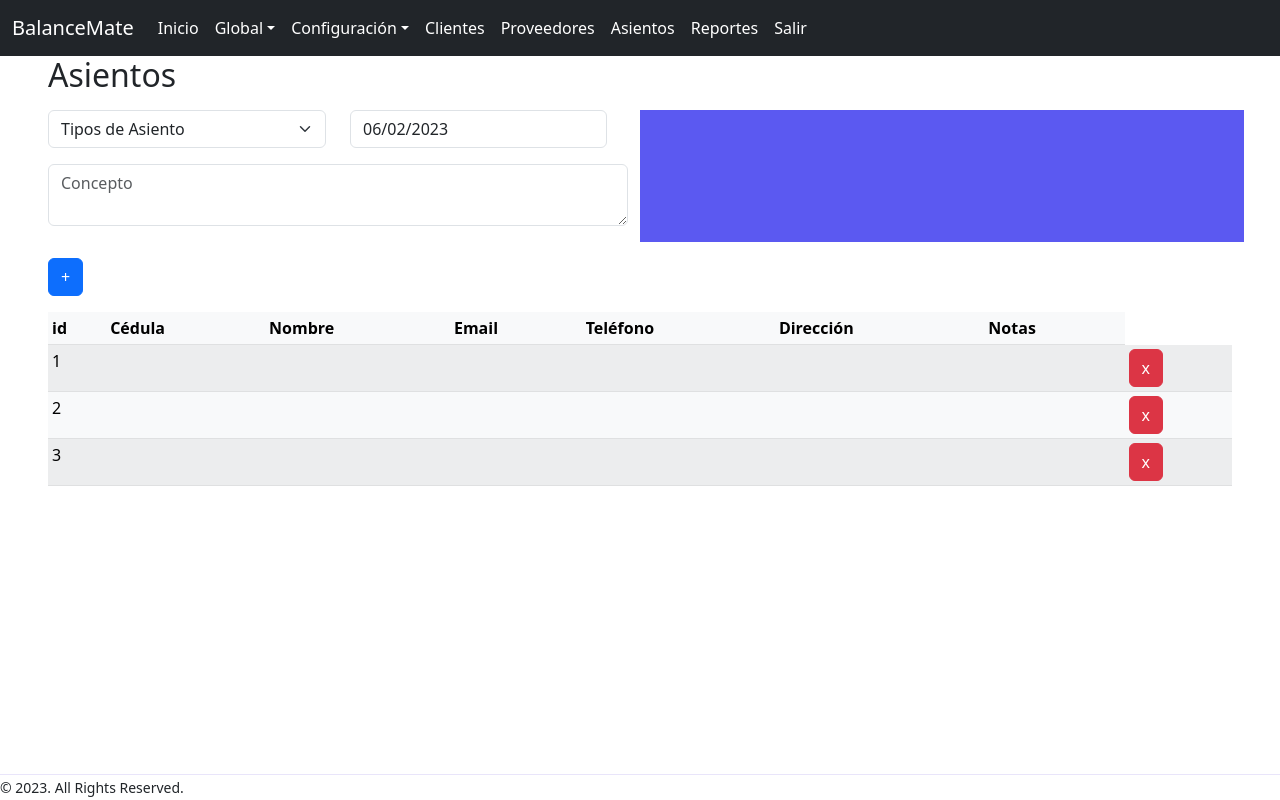
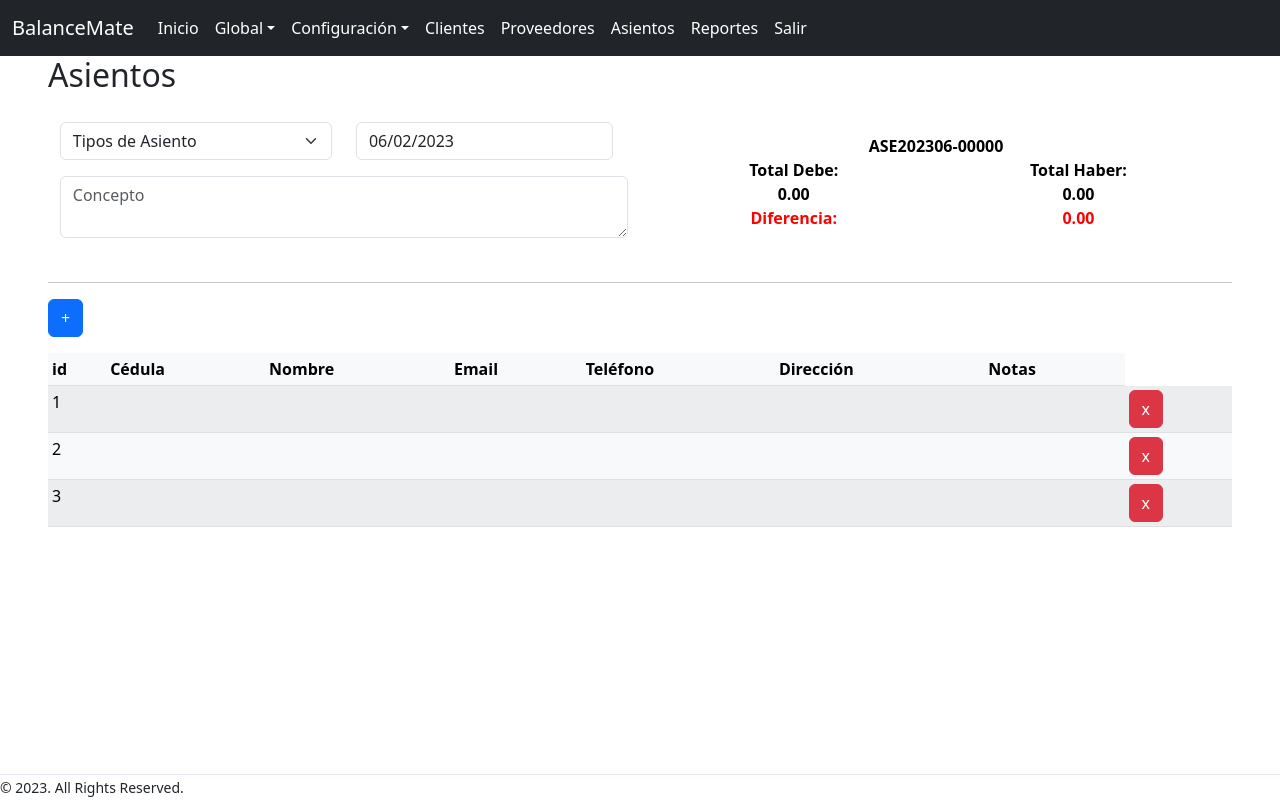
Before and after one commit to rbrenesr/p-BalanceMate, a React (Vite) app: page /asientos in a window 1280 px wide. Built offline with nearby package versions, Linux system fonts and the light colour scheme.

Commit message:
save: asientos [rb]

```diff
--- a/src/site/asientos/components/AsientoEnc.jsx
+++ b/src/site/asientos/components/AsientoEnc.jsx
@@ -1,6 +1,6 @@
 import React from 'react';
 import { useForm } from "../.././../hooks";
-import { TiposDeAsiento } from './';
+import { TiposDeAsiento, TotalAsiento } from './';
 import DatePicker, { registerLocale } from 'react-datepicker';
 import "react-datepicker/dist/react-datepicker.css";
 import es from 'date-fns/locale/es';
@@ -47,13 +47,17 @@ export const AsientoEnc = () => {
     <>
       <form onSubmit={onFormSubmit}>
 
+        <div className="row">
+
+
+          <div className="col-md-6">
             <div className="row d-flex justify-content-around">
-          <div className="col-md-3">
+              <div className="col-md-6">
                 <div className="mb-3">
-              <TiposDeAsiento tipoDeAsiento={tipoDeAsiento} onInputChange={onInputChange}/>
+                  <TiposDeAsiento tipoDeAsiento={tipoDeAsiento} onInputChange={onInputChange} />
                 </div>
               </div>
-          <div className="col-md-3">
+              <div className="col-md-6">
                 <div className="mb-3">
                   <div className="form-group mb-2">
                     <DatePicker
@@ -66,14 +70,9 @@ export const AsientoEnc = () => {
                   </div>
                 </div>
               </div>
-          <div className="col-md-6 totales">
-            <div className="mb-3">
             </div>
-          </div>
-        </div>
-
             <div className="row">
-          <div className="col-md-6">
+              <div className="col-md-12">
                 <div className="mb-3">
                   <textarea
                     type="text"
@@ -83,13 +82,26 @@ export const AsientoEnc = () => {
                     rows="2"
                     name="concepto"
                   />
+                </div>
+              </div>
+            </div>
+          </div>
+
+
+
+          <div className="col-md-6">
+            <TotalAsiento />
+          </div>
+
+
+
 
         </div>
-          </div>
-          <div className="col-md-6 totales">
 
-          </div>
-        </div>
+
+
+
+
 
       </form>
     </>
--- /dev/null
+++ b/src/site/asientos/components/TotalAsiento.jsx
@@ -0,0 +1,43 @@
+import React from 'react'
+
+export const TotalAsiento = () => {
+
+    const numeroAsiento = 'ASE202306-00000';
+    const totalDebe = (Math.round(0 * 100) / 100).toFixed(2);
+    const totalHaber = (Math.round(0 * 100) / 100).toFixed(2);
+    const diferencia = (Math.round(0 * 100) / 100).toFixed(2);
+
+    return (
+        <div className='totalesCSS'>
+            <div className="row">
+                <div className="col-md-12">
+                    <span className='totales-spanCSS'>{numeroAsiento}</span>
+                </div>
+            </div>
+            <div className="row">
+                <div className="col-md-6">
+                    <span className='totales-spanCSS'>Total Debe:</span>
+                </div>
+                <div className="col-md-6">
+                    <span className='totales-spanCSS'>Total Haber:</span>
+                </div>
+            </div>
+            <div className="row">
+                <div className="col-md-6">
+                    <span className='totales-spanCSS'>{totalDebe}</span>
+                </div>
+                <div className="col-md-6">
+                    <span className='totales-spanCSS'>{totalHaber}</span>
+                </div>
+            </div>
+            <div className="row">
+                <div className="col-md-6">
+                    <span className='totalesDif-spanCSS'>Diferencia:</span>
+                </div>
+                <div className="col-md-6">
+                    <span className='totalesDif-spanCSS'>{diferencia}</span>
+                </div>
+            </div>
+        </div>
+    )
+}
--- a/src/site/asientos/components/index.js
+++ b/src/site/asientos/components/index.js
@@ -4,3 +4,4 @@ export * from './AsientosItem';
 export * from './AsientoEnc';
 export * from './AsientoDet';
 export * from './TiposDeAsiento';
+export * from './TotalAsiento';
--- a/src/site/asientos/pages/AsientosPage.jsx
+++ b/src/site/asientos/pages/AsientosPage.jsx
@@ -23,14 +23,20 @@ export const AsientosPage = () => {
 
   return (
     <>
-      <h2 className="mb-3">Asientos</h2>
+        <h2 className="mb-3">Asientos</h2>
 
-      <div className="row">
-        <div className="col">
-          <AsientoEnc />
+      <div className='encabezadoCSS'>
+        <div className="row">
+          <div className="col">
+            <AsientoEnc />
+          </div>
         </div>
       </div>
 
+
+
+
+      <hr />
       <div className="row d-flex justify-content-around my-3">
         <div className="col d-flex justify-content-start">
           <button type="submit" className="btn btn-primary" onClick={onDoubleClick}>+</button>
--- a/src/site/asientos/styles/AsientosPage.css
+++ b/src/site/asientos/styles/AsientosPage.css
@@ -1,3 +1,21 @@
-.totales{
-    background-color: rgb(91, 89, 241);
+.encabezadoCSS{
+    padding: 1%;
 }
+
+
+.totalesCSS{
+    text-align: center;
+    padding: 2%;
+}
+
+span.totales-spanCSS{
+
+    color: rgb(0, 0, 0);
+    font-weight: bold;
+}
+
+span.totalesDif-spanCSS{
+
+    color: rgb(255, 0, 0);
+    font-weight: bold;
+}
```
Lines whose indentation alone changed are shown as unchanged.
